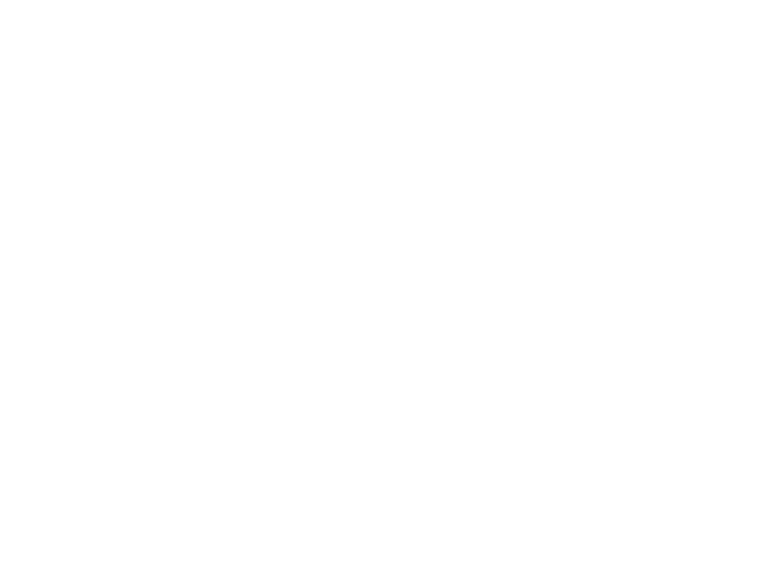
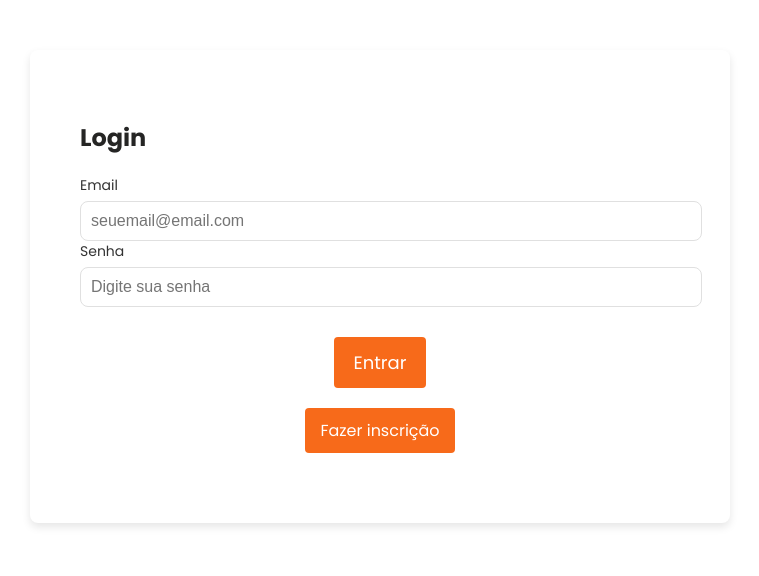
Before and after one commit to AntonioSergioNSJr/Desafio-Trilhas-03, a plain HTML site: page login.html in a window 1280 px wide. Shown: the whole page, without its empty margins (270-1029 px from the left). Drawn offline with Linux system fonts and the light colour scheme.

Commit message:
criação do login e do arquivo de script

```diff
--- a/login.html
+++ b/login.html
@@ -0,0 +1,35 @@
+<!DOCTYPE html>
+<html lang="pt-BR">
+<head>
+  <meta charset="UTF-8">
+  <meta name="viewport" content="width=device-width, initial-scale=1.0">
+  <title>Login</title>
+  <link rel="stylesheet" href="/style.css">
+</head>
+<body>
+
+  <div class="conteiner-formulario">
+    <div class="secao-formulario-inscricao">
+      <h2 class="titulo-formulario">Login</h2>
+      <form class="texto-formulario">
+        <label>Email</label>
+        <input class="campo-texto" type="email" placeholder="seuemail@email.com" required>
+
+        <label>Senha</label>
+        <input class="campo-texto" type="password" placeholder="Digite sua senha" required>
+
+        <button type="submit" class="botao-inscricao">Entrar</button>
+      </form>
+
+      <!-- Botão para ir ao formulário de inscrição -->
+      <div class="botao-home-container">
+        <button class="botao-home" onclick="window.location.href='formulario.html'">
+          Fazer inscrição
+        </button>
+      </div>
+    </div>
+  </div>
+
+  <script src="script.js"></script>
+</body>
+</html>
```
Also changed, not shown: index.html (+1 -1 lines), script.js (added).
